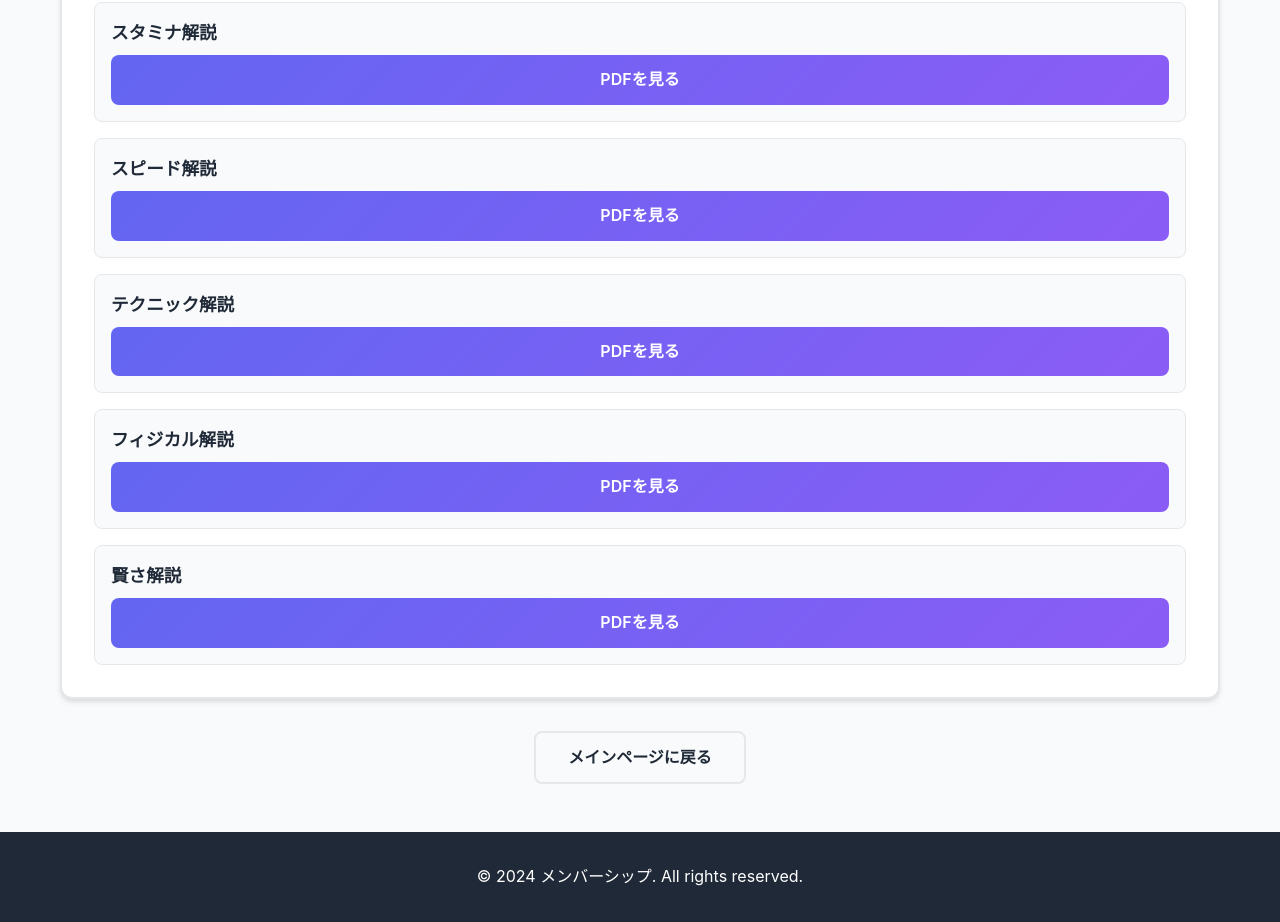
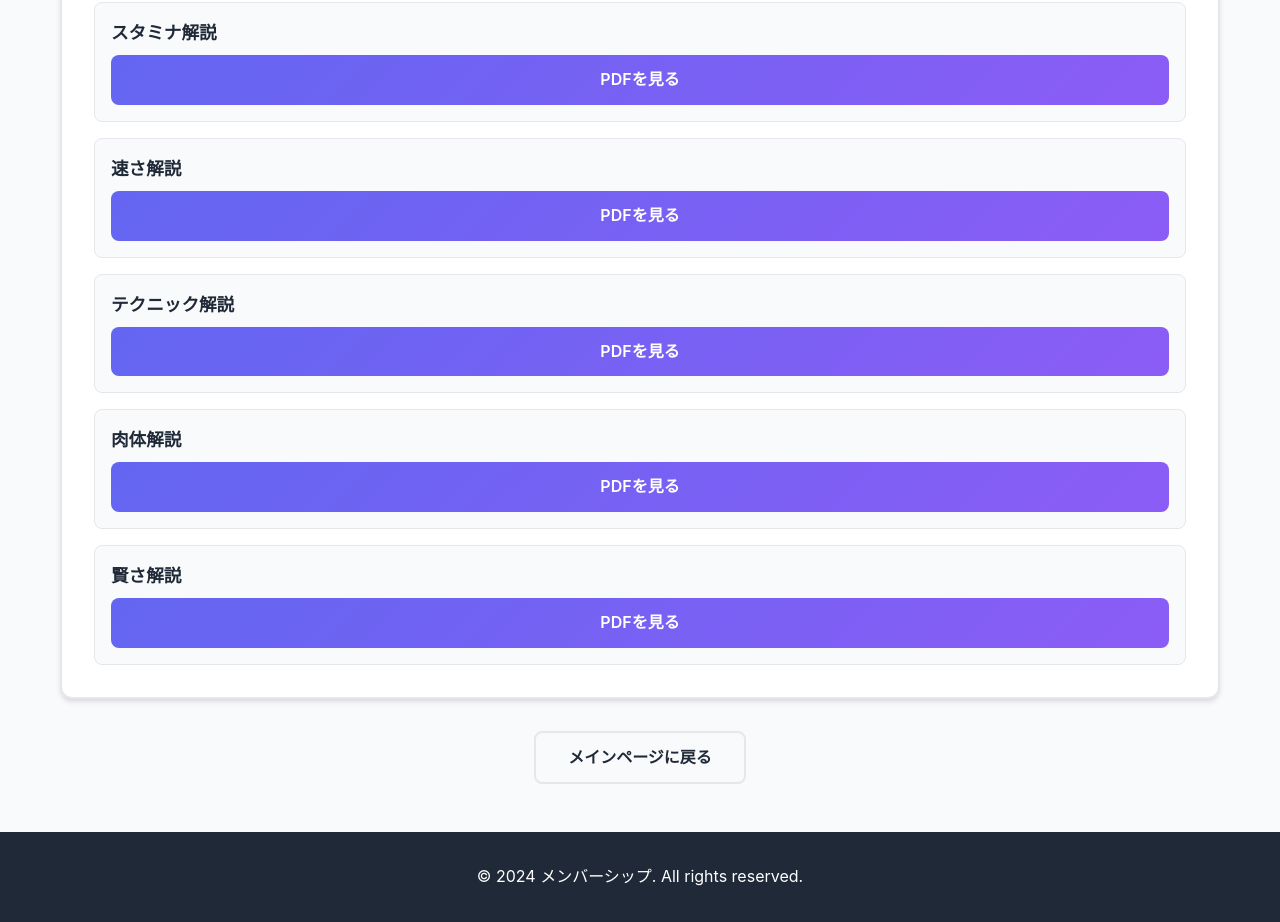
Before and after one commit to yurase342/membership-homepage, a website: page slides.html in a window 1280 px wide. Shown: the part 969-1891 px from the top of the page. Drawn offline with Linux system fonts and the light colour scheme.

Commit message:
PDFファイル名から濁点を削除し、スピード→速さ、フィジカル→肉体に変更。slides.htmlの設定を更新

```diff
--- a/slides.html
+++ b/slides.html
@@ -223,16 +223,16 @@
                         filename: 'スタミナ解説.pdf'
                     },
                     {
-                        name: 'スピード解説',
-                        filename: 'スピード解説.pdf'
+                        name: '速さ解説',
+                        filename: '速さ解説.pdf'
                     },
                     {
                         name: 'テクニック解説',
                         filename: 'テクニック解説.pdf'
                     },
                     {
-                        name: 'フィジカル解説',
-                        filename: 'フィジカル解説.pdf'
+                        name: '肉体解説',
+                        filename: '肉体解説.pdf'
                     },
                     {
                         name: '賢さ解説',
```
Also changed, not shown: 2 other files.
